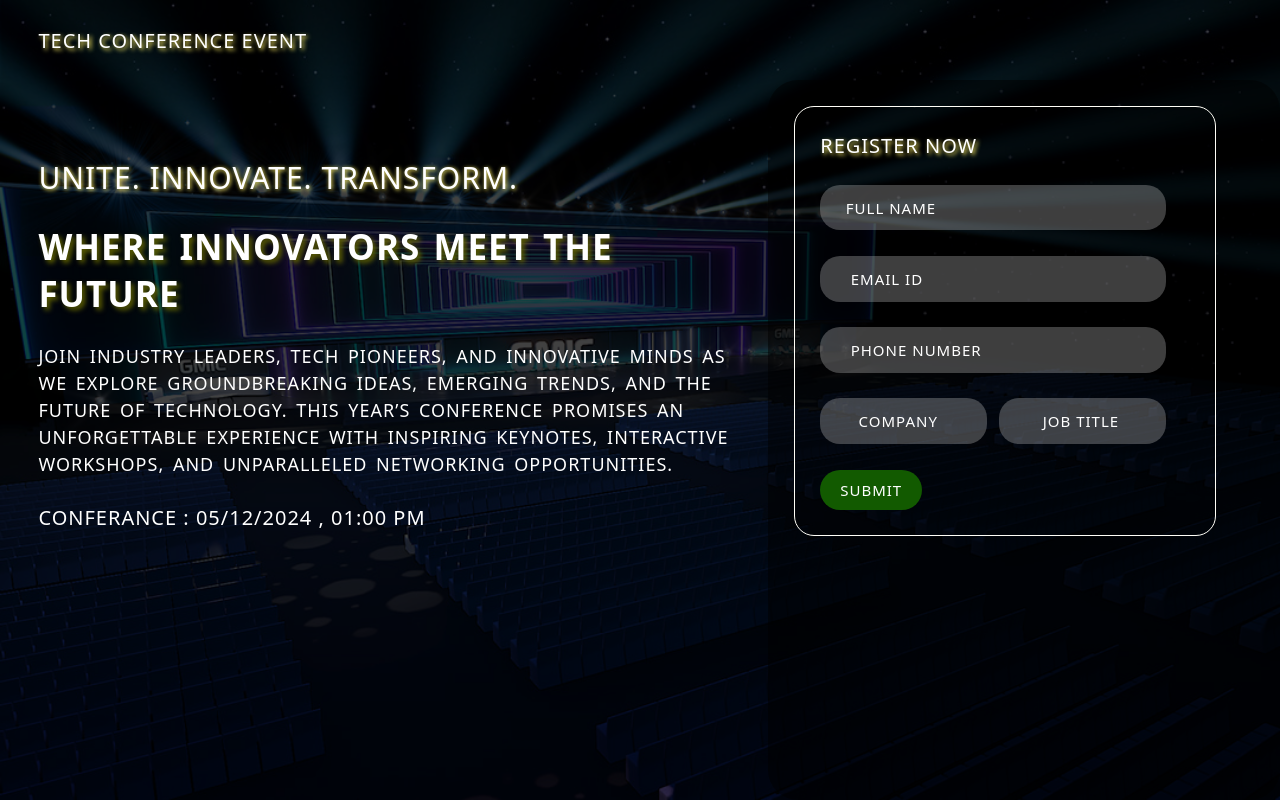
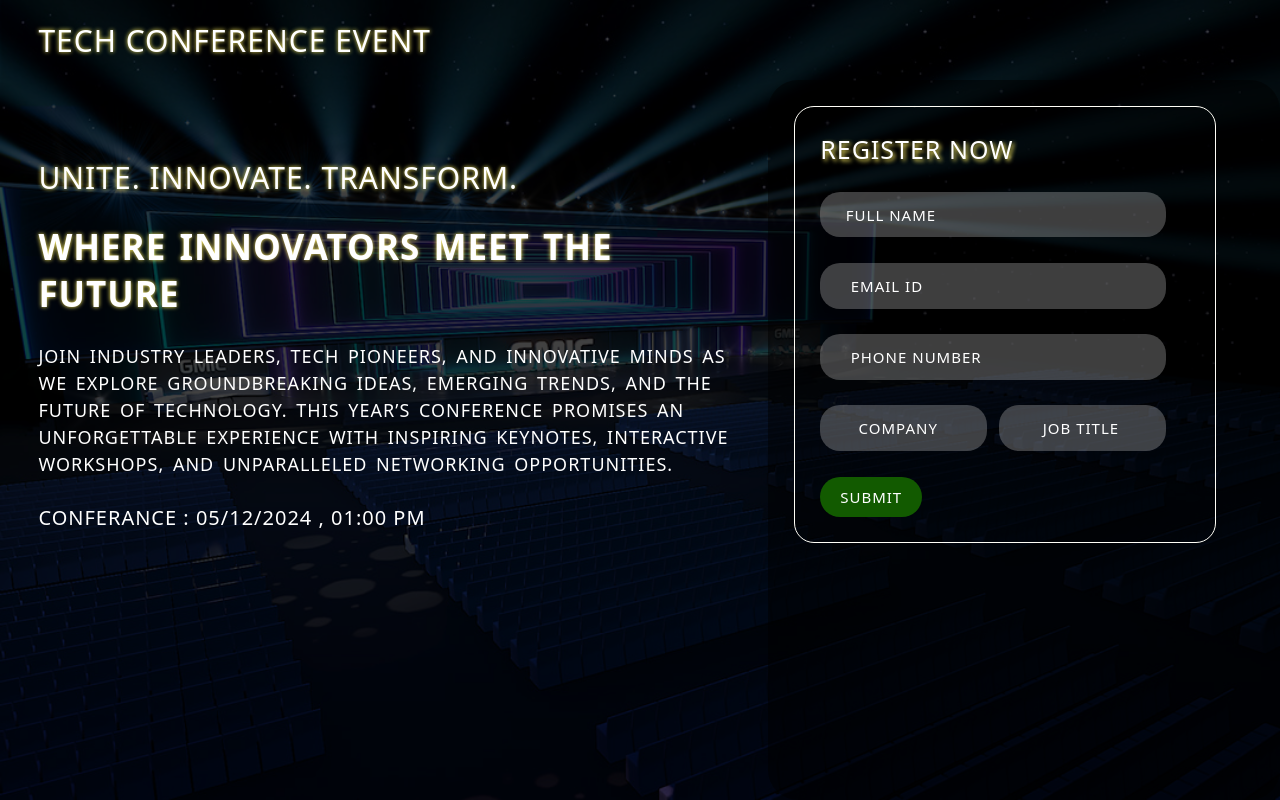
Before and after one commit to ayushudaydubey/prompt-9, a plain HTML site: page index.html in a window 1280 px wide. Drawn offline with Linux system fonts and the light colour scheme.

Commit message:
prompt-9

```diff
--- a/style.css
+++ b/style.css
@@ -27,10 +27,10 @@ nav {
 }
 
 nav h1 {
-  font-size: 20px;
+  font-size: 30px;
   font-weight: 400;
   letter-spacing: 1px;
-  text-shadow: 2px 2px 4px rgb(255, 239, 99);
+  text-shadow: 0px 0px 4px rgb(255, 239, 99);
 }
 
 .page {
@@ -62,14 +62,14 @@ nav h1 {
   font-size: 30px;
   font-weight: 500;
 
-  text-shadow: 1px 1px 4px rgb(255, 239, 99);
+  text-shadow: 0px 0px 4px rgb(255, 239, 99);
 }
 
 .left h1 {
   font-size: 35px;
   font-weight: 600;
   word-spacing: 3px;
-  text-shadow: 3px 3px 5px rgb(95, 97, 1);
+  text-shadow: 0px 0px 4px rgb(255, 239, 99);
 }
 
 .left p {
@@ -105,7 +105,7 @@ form {
 }
 
 form h2 {
-  font-size: 20px;
+  font-size: 25px;
   font-weight: 400;
   text-align: center;
   text-shadow: 2px 2px 4px rgb(255, 239, 99);
```
